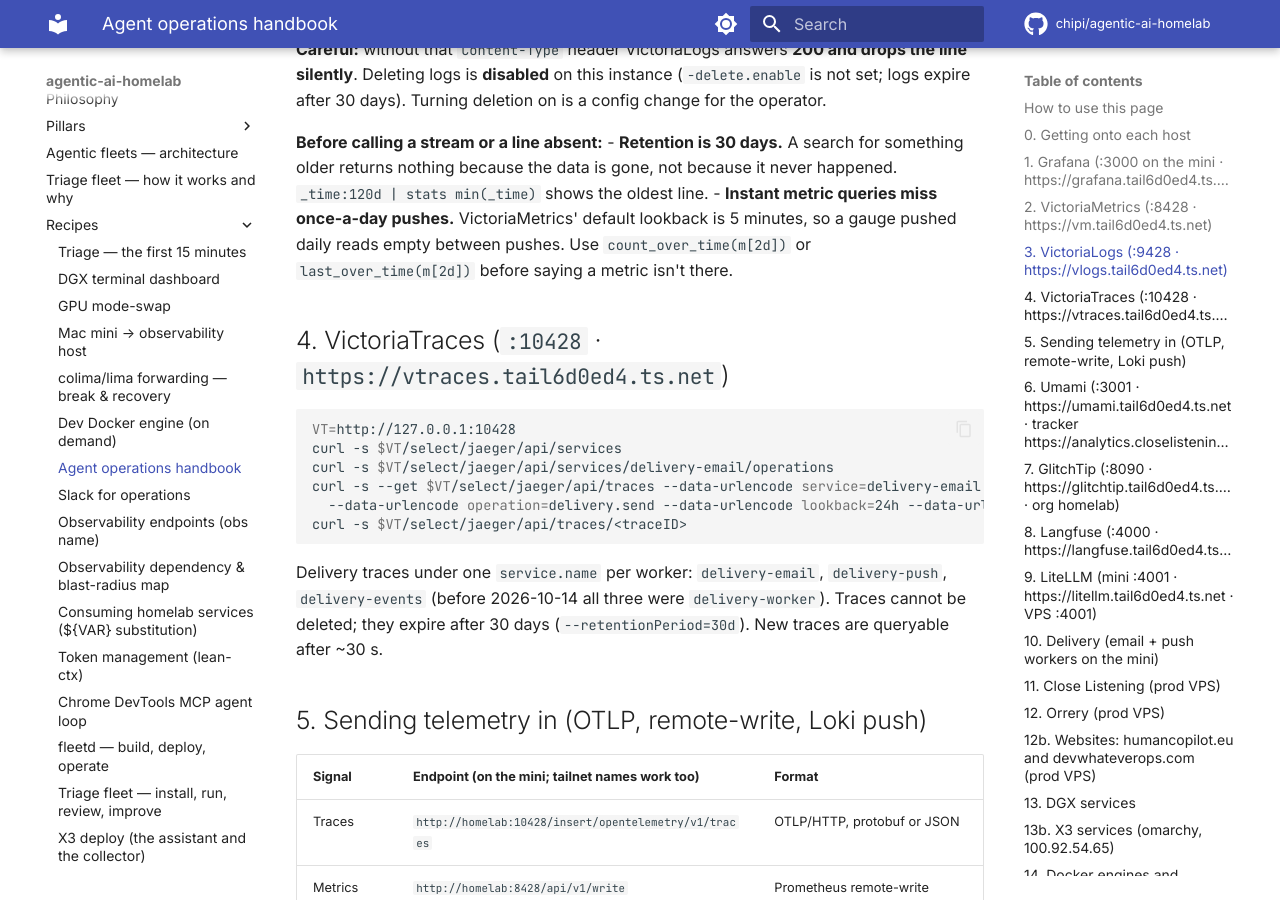
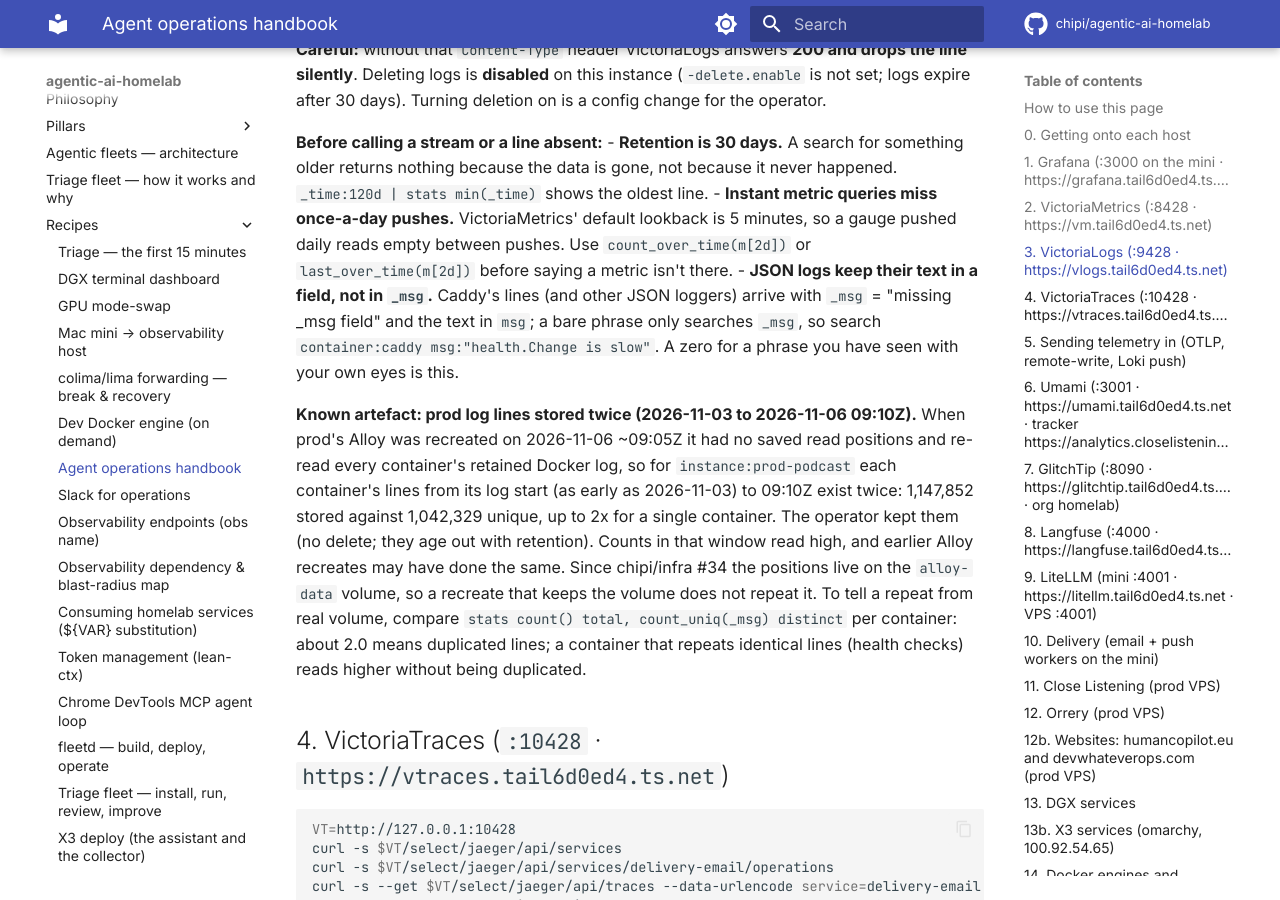
Before and after one commit to chipi/agentic-ai-homelab, an MkDocs documentation site: the page built from docs/recipes/agent-access.md, in a window 1280 px wide and 900 px high, scrolled down 9753 px. Built offline with MkDocs 1.6.1 and Material for MkDocs 9.7.7, drawn with Linux system fonts in a browser that asks for light colours; comment, search, counter and statistics services are not loaded.

Commit message:
feat(signal-fleet): the weekly filing freeze job; handbook notes on JSON log fields and the prod log duplicates
- signal-fleet/deploy/com.homelab.fleet-weekly-freeze.plist (operator's go, 2026-11-06): Saturdays
  11:17 local, as markodragoljevic, runs fleet-eval-data's weekly_freeze.sh; log
  ~/signal-fleet/frozen/reports/weekly-freeze.log. Read-only by the fleet's account; no alerting or
  retries. Note: the freezer reads GlitchTip's database through `sudo -u _dockerhost docker exec`
  as the owner role, and it runs whatever the mini's fleet-eval-data checkout holds.
- docs/recipes/agent-access.md, VictoriaLogs: JSON loggers keep their text in `msg`, not `_msg`;
  the known artefact of prod log lines stored twice up to 2026-11-06 09:10Z, and how to tell a
  repeat from real volume.

Co-Authored-By: Claude Opus 5.5 <noreply@anthropic.com>
Claude-Session: https://claude.ai/code/session_014cvkLD8epJwhe86ejKbRAL

```diff
--- a/docs/recipes/agent-access.md
+++ b/docs/recipes/agent-access.md
@@ -242,6 +242,21 @@ set; logs expire after 30 days). Turning deletion on is a config change for the
 - **Instant metric queries miss once-a-day pushes.** VictoriaMetrics' default lookback is 5
   minutes, so a gauge pushed daily reads empty between pushes. Use `count_over_time(m[2d])` or
   `last_over_time(m[2d])` before saying a metric isn't there.
+- **JSON logs keep their text in a field, not in `_msg`.** Caddy's lines (and other JSON
+  loggers) arrive with `_msg` = "missing _msg field" and the text in `msg`; a bare phrase only
+  searches `_msg`, so search `container:caddy msg:"health.Change is slow"`. A zero for a phrase
+  you have seen with your own eyes is this.
+
+**Known artefact: prod log lines stored twice (2026-11-03 to 2026-11-06 09:10Z).** When prod's
+Alloy was recreated on 2026-11-06 ~09:05Z it had no saved read positions and re-read every
+container's retained Docker log, so for `instance:prod-podcast` each container's lines from its
+log start (as early as 2026-11-03) to 09:10Z exist twice: 1,147,852 stored against 1,042,329
+unique, up to 2x for a single container. The operator kept them (no delete; they age out with
+retention). Counts in that window read high, and earlier Alloy recreates may have done the same.
+Since chipi/infra #34 the positions live on the `alloy-data` volume, so a recreate that keeps the
+volume does not repeat it. To tell a repeat from real volume, compare `stats count() total,
+count_uniq(_msg) distinct` per container: about 2.0 means duplicated lines; a container that
+repeats identical lines (health checks) reads higher without being duplicated.
 
 ## 4. VictoriaTraces (`:10428` · `https://vtraces.tail6d0ed4.ts.net`)
 
```
Also changed, not shown: 1 other file.
